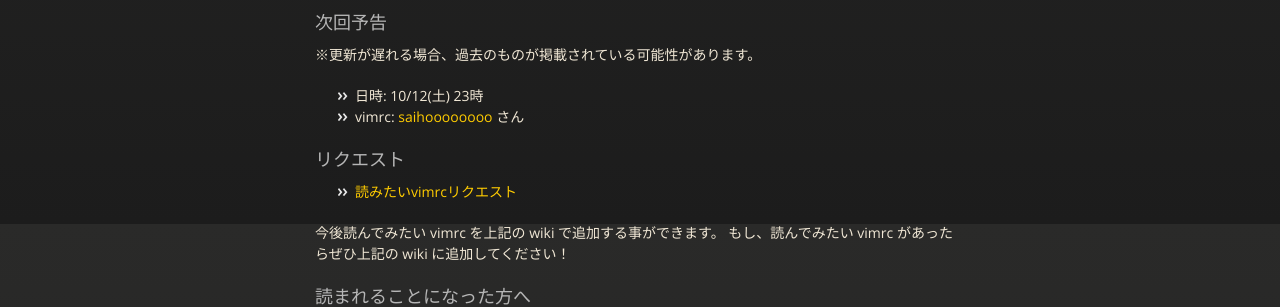
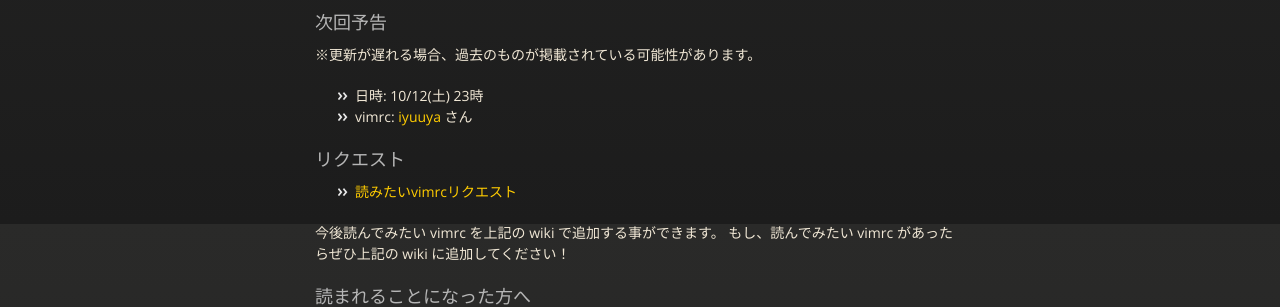
Before and after one commit to vim-jp/reading-vimrc, a Jekyll site: the page built from index.md, in a window 1280 px wide. Shown: the part 676-983 px from the top of the page. Built offline with Jekyll 4.4.1, drawn with Linux system fonts in a browser that asks for light colours; nearby versions of some CDN libraries; Markdown is read by kramdown in place of the engine named in the settings.

Commit message:
次の vimrc を修正。

```diff
--- a/index.md
+++ b/index.md
@@ -30,7 +30,7 @@ title: vimrc読書会
 ※更新が遅れる場合、過去のものが掲載されている可能性があります。
 
 - 日時: 10/12(土) 23時
-- vimrc: [saihoooooooo](https://github.com/saihoooooooo) さん
+- vimrc: [iyuuya](https://github.com/iyuuya) さん
 
 ### リクエスト
 - [読みたいvimrcリクエスト](https://github.com/vim-jp/reading-vimrc/wiki/Request)
```
